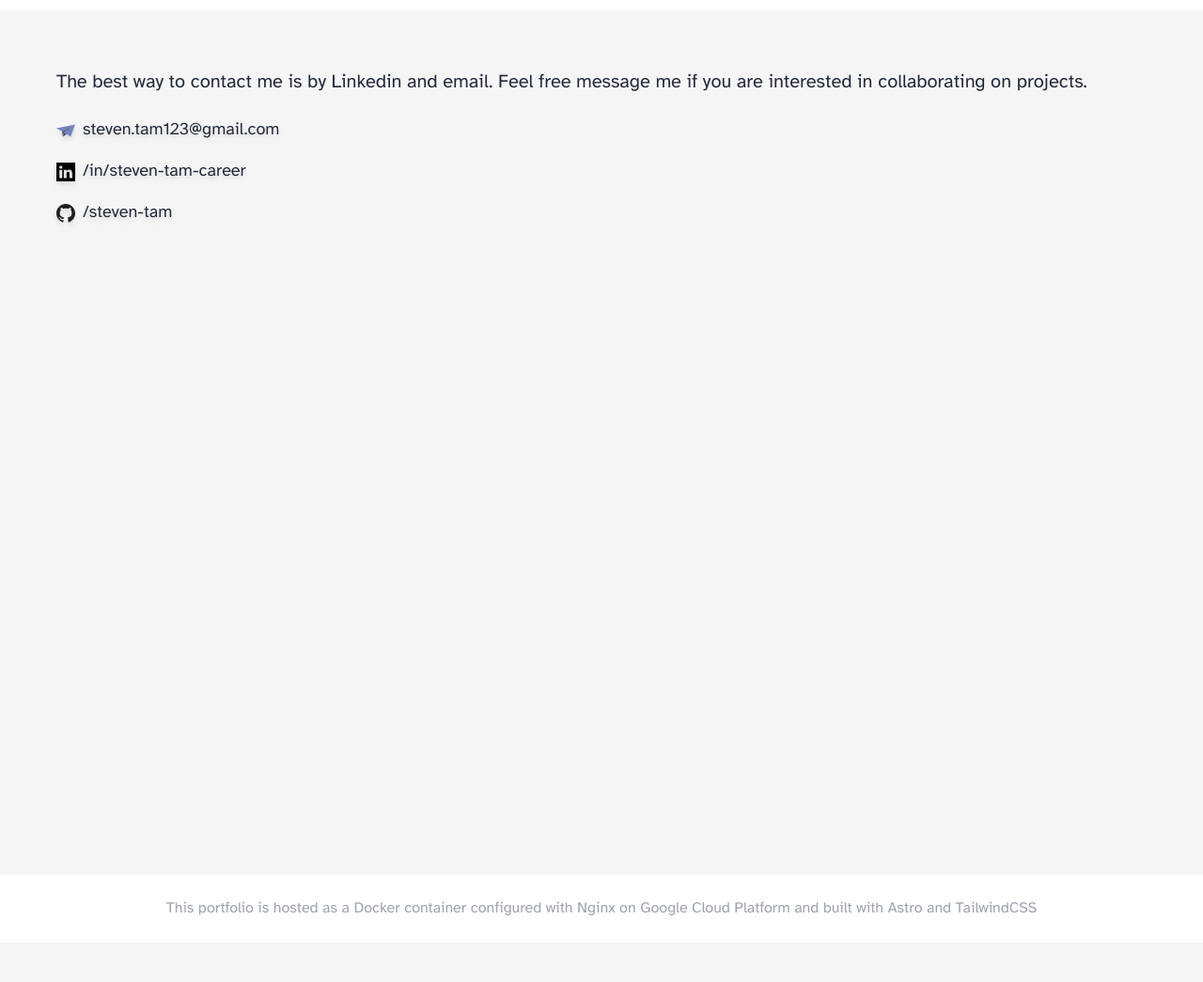
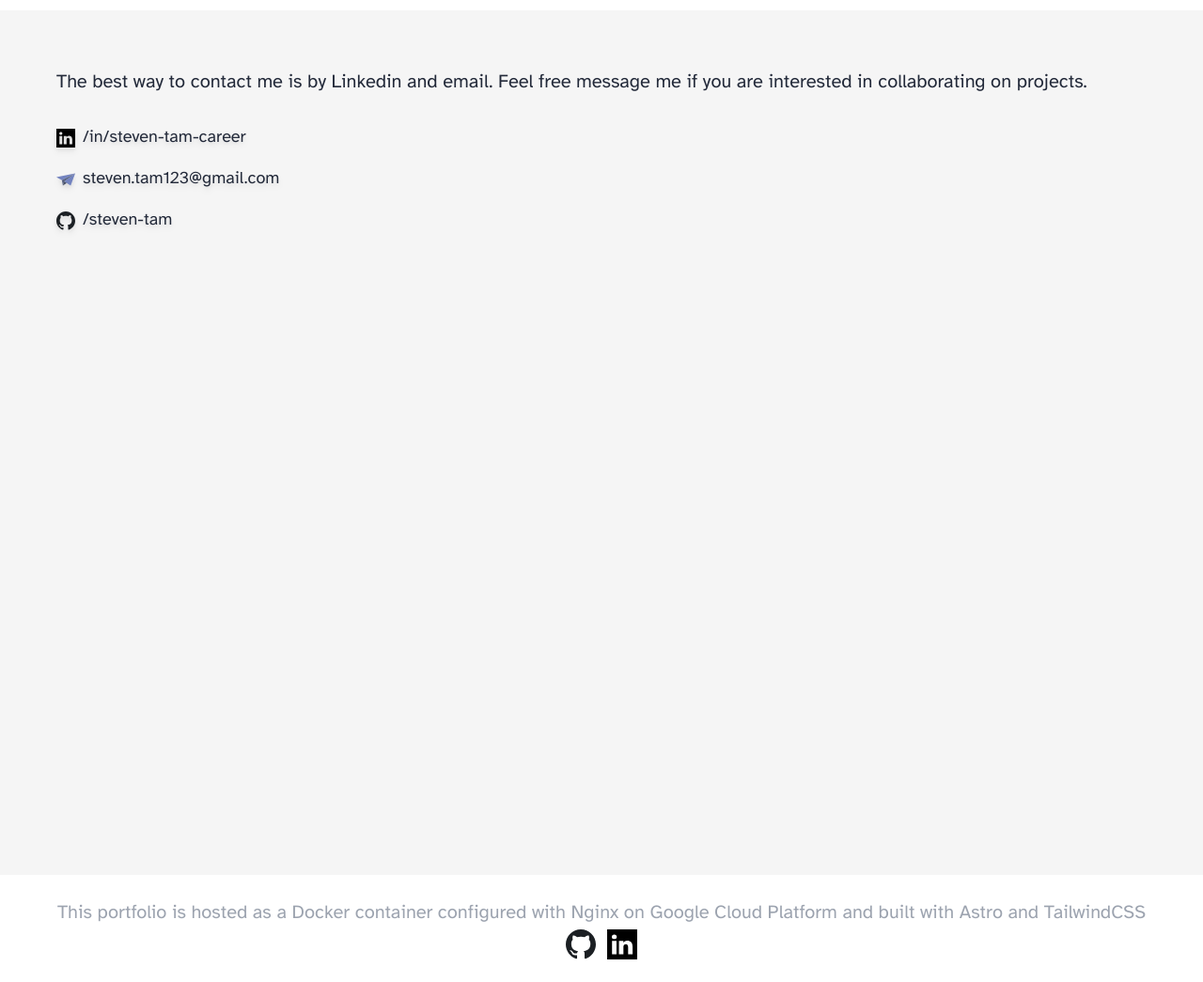
Before and after one commit to steven-tam/astro-portfolio, an Astro site: page /contact in a window 1280 px wide. Shown: the part 123-1168 px from the top of the page at 94% size. Before the commit the page ends 1126 px from the top, so only its background shows below. Built offline with nearby package versions, Linux system fonts and the light colour scheme; Astro itself is replaced by a stand-in of ours.

Commit message:
add contacts to footer

```diff
--- a/src/components/Footer.astro
+++ b/src/components/Footer.astro
@@ -3,5 +3,16 @@
 ---
 
 <footer class="flex flex-col items-center texttext-center bg-white p-6">
-  <div class="text-gray-400 text-center text-base">This portfolio is hosted as a Docker container configured with Nginx on Google Cloud Platform and built with Astro and TailwindCSS</div>
+  <div class="text-gray-400 text-center">This portfolio is hosted as a Docker container configured with Nginx on Google Cloud Platform and built with Astro and TailwindCSS</div>
+  <div class="flex gap-3">
+    <!-- GitHub Link -->
+    <a href="https://github.com/steven-tam" target="_blank" class="flex items-center hover:underline text-lg space-x-2">
+      <img src="/img/github.svg" alt="github icon" class="h-8 aspect-square" />
+    </a>
+
+    <!-- LinkedIn Link -->
+    <a href="https://www.linkedin.com/in/steven-tam-career/" target="_blank" class="flex items-center hover:underline text-lg space-x-2">
+      <img src="/img/linkedin.svg" alt="linkedin icon" class="h-8 aspect-square" />
+    </a>
+  </div>
 </footer>
--- a/src/pages/contact.astro
+++ b/src/pages/contact.astro
@@ -6,19 +6,18 @@ import Layout from '../layouts/Default.astro';
     title="contact | steven tam"
     description="contact me"
 >
-    <div class="h-screen">
+    <div class="flex flex-col h-screen align-center">
         <p>The best way to contact me is by Linkedin and email. Feel free message me if you are interested in collaborating on projects.</p>
         <div class="flex flex-col gap-4 mt-2 drop-shadow-md">
+              <!-- LinkedIn Link -->
+              <a href="https://www.linkedin.com/in/steven-tam-career/" target="_blank" class="flex items-center hover:underline text-lg space-x-2">
+                <img src="/img/linkedin.svg" alt="linkedin icon" class="h-5 aspect-square" />
+                <span>/in/steven-tam-career</span>
+              </a>
             <!-- Personal Email Link -->
             <a href="mailto:steven.tam123@gmail.com" class="flex items-center hover:underline text-lg space-x-2">
               <img src="/img/paper-plane.svg" alt="send email" class="h-5 aspect-square" />
               <span>steven.tam123@gmail.com</span>
-            </a>
-
-            <!-- LinkedIn Link -->
-            <a href="https://www.linkedin.com/in/steven-tam-career/" target="_blank" class="flex items-center hover:underline text-lg space-x-2">
-              <img src="/img/linkedin.svg" alt="linkedin icon" class="h-5 aspect-square" />
-              <span>/in/steven-tam-career</span>
             </a>
 
             <!-- GitHub Link -->
--- a/src/pages/index.astro
+++ b/src/pages/index.astro
@@ -22,7 +22,7 @@ import Layout from '../layouts/Default.astro';
             <p>I'm a Software Engineer interested in developing mobile applications with React Native and cloud infastructure.</p>
             <p>This past summer, I interned at YapRap LLC, where I developed and deployed a website, as well as a mobile application, to the App Store and Google Play.</p>
             <p>Currently I'm studying at the University of Minnesota, wrapping up my degree in Mathematics - Computer-Application.</p>
-            <p>Outside of class you can find me playing soccer, ultimate frisbee, and working on app ideas that randomly come to me in the shower, which I take every day.</p>
+            <p>Outside of class you can find me playing soccer, ultimate frisbee, and working on cool app ideas that randomly come to up in the shower, which I take every day.</p>
         </div>
 
     </div>
```
